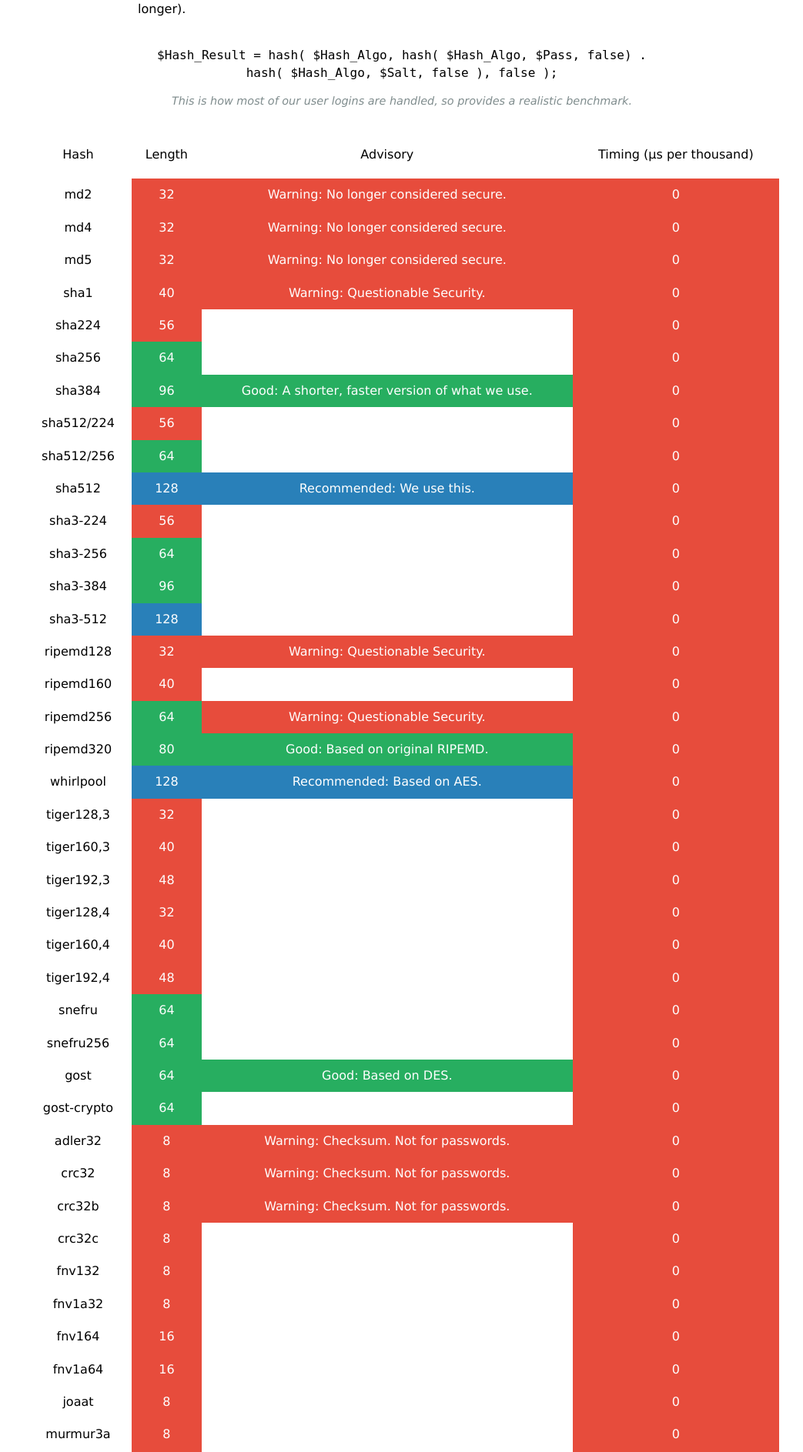
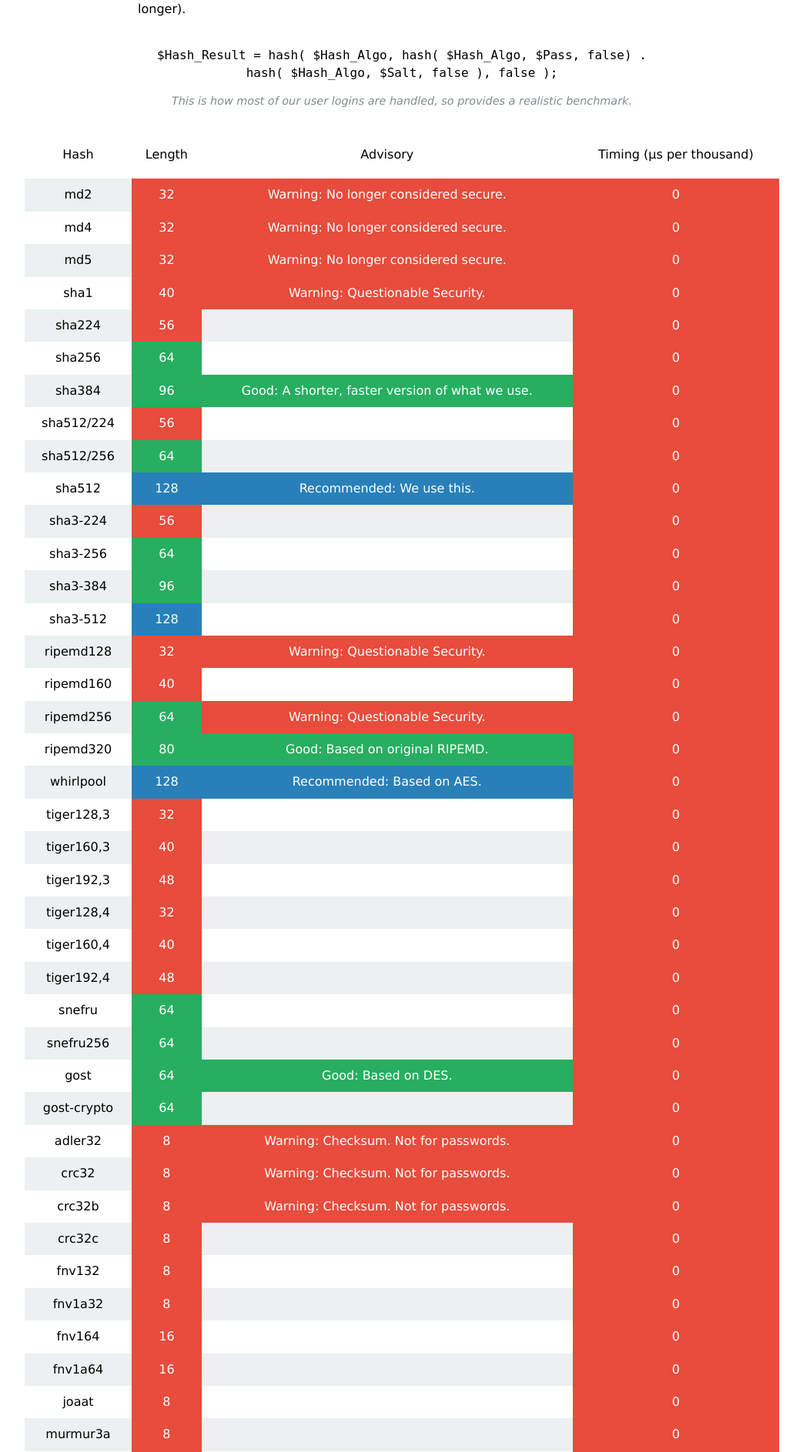
Before and after one commit to eustasy/hash-check, a PHP site: page / in a window 1280 px wide. Shown: the part 550-2437 px from the top of the page at 77% size, without its empty margins (118-1161 px from the left). Run offline with PHP 8.4, Linux system fonts and the light colour scheme.

Commit message:
fix code style

```diff
--- a/styles.css
+++ b/styles.css
@@ -1,5 +1,5 @@
 body {
-	font: 300 1em/1.4 Ubuntu, 'lucida sans unicode', 'lucida grande', 'Trebuchet MS', verdana, arial, helvetica, helve, sans-serif;
+	font: 300 1em/1.4 'Ubuntu', 'lucida sans unicode', 'lucida grande', 'Trebuchet MS', 'verdana', 'arial', 'helvetica', 'helve', sans-serif;
 	margin: 5% auto;
 	max-width: 980px;
 	padding: 0;
@@ -35,8 +35,8 @@ th {
 	font-weight: 300;
 	padding: 20px 10px;
 }
-thead tr::nth-child(odd) { background: transparent; }
-tr::nth-child(odd) { background: #ecf0f1; }
+thead tr:nth-child( odd ) { background: transparent; }
+tr:nth-child( odd ) { background: #ecf0f1; }
 td {
 	font-weight: 300;
 	padding: 10px;
```
